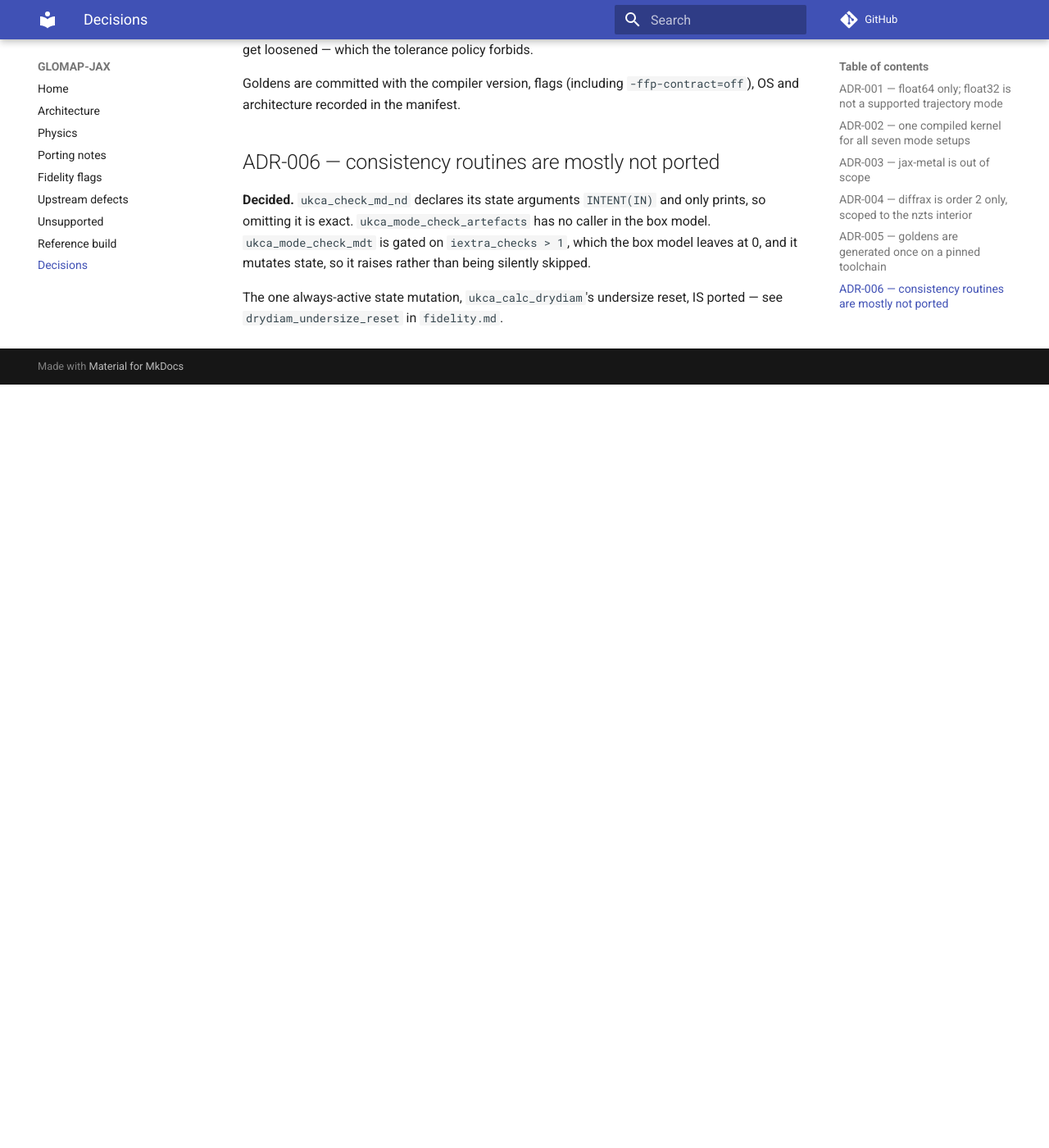
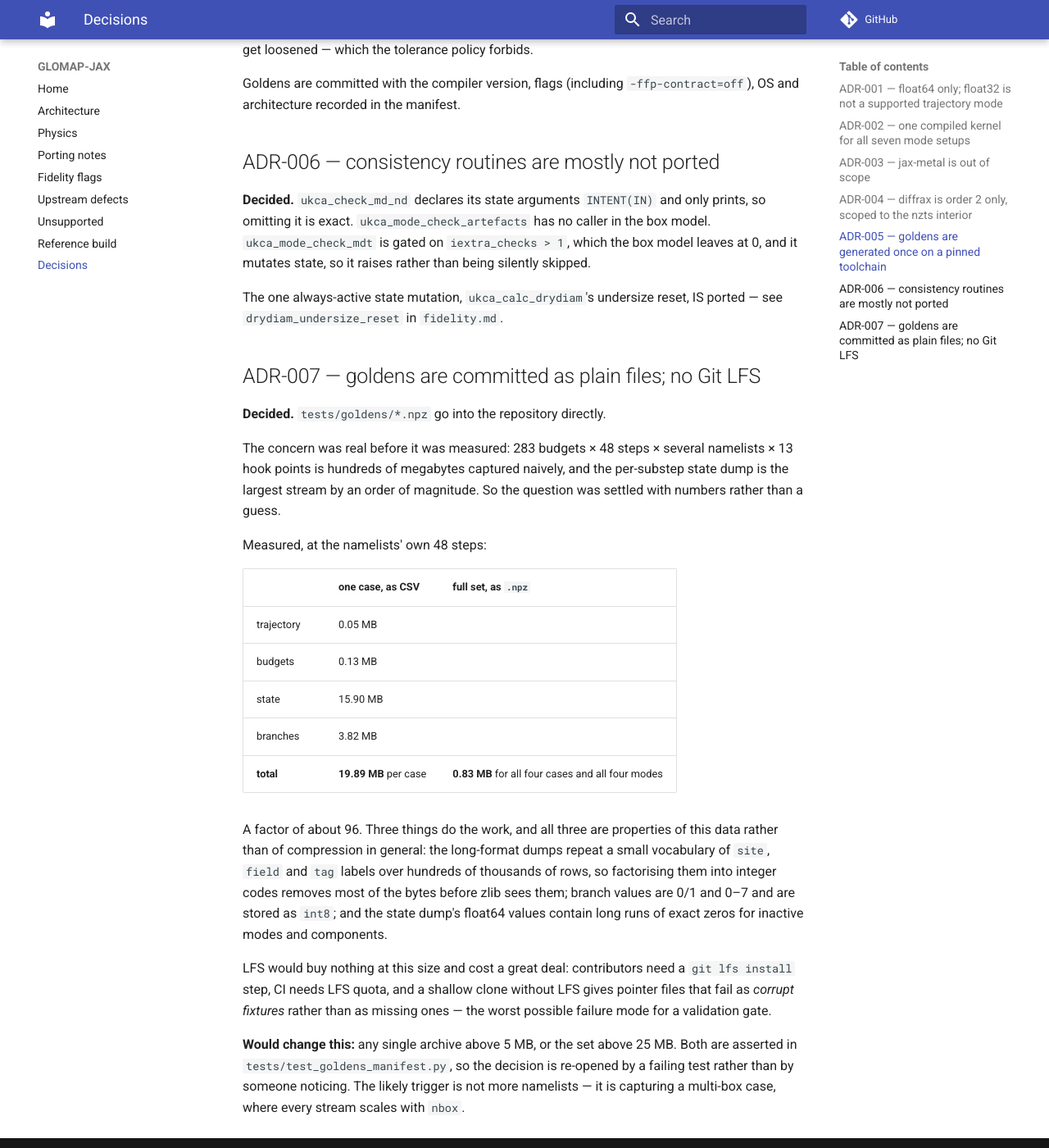
Before and after one commit to reflective-org/GLOMAP-JAX, an MkDocs documentation site: the page built from docs/KEY_DECISIONS.md, in a window 1280 px wide and 1400 px high, scrolled down 1697 px. Shown: the whole window at 82% size. Built offline with MkDocs 1.6.1 and Material for MkDocs 9.7.7, drawn with Linux system fonts in a browser that asks for light colours; comment, search, counter and statistics services are not loaded; before the commit the page ends 2166 px from its top, so only the background shows below that.

Commit message:
Decide the fixture size question with numbers (ADR-007)
Task 18. Goldens are committed as plain files; no Git LFS.

The concern was real before it was measured -- 283 budgets x 48 steps x
several namelists x 13 hook points is hundreds of megabytes captured
naively -- so it is settled with measurements rather than a guess. One
case is 19.89 MB as CSV, of which the per-substep state dump is 15.90 MB.
The full set, four cases x four modes, is 0.83 MB as .npz. A factor of 96.

All three reasons are properties of this data rather than of compression
in general: the long-format dumps repeat a small vocabulary of site, field
and tag labels over hundreds of thousands of rows, so factorising them to
integer codes removes most of the bytes before zlib sees them; branch
values are 0/1 and 0-7 and are stored as int8; and the state dump has long
runs of exact zeros for inactive modes and components.

LFS would buy nothing at this size and cost real things: a `git lfs
install` step for contributors, CI quota, and -- worst -- a clone without
LFS gives pointer files that fail as corrupt fixtures rather than missing
ones, which is the last failure mode a validation gate should have.

The budgets that re-open the decision (5 MB per archive, 25 MB for the
set) are asserted in the manifest test, so it is a failing test that
re-opens it and not someone noticing. The likely trigger is not more
namelists but a multi-box capture, where every stream scales with nbox.

Accepts: size assertions in tests/test_goldens_manifest.py; ADR recorded.

Co-Authored-By: Claude Opus 5 (1M context) <noreply@anthropic.com>
Claude-Session: https://claude.ai/code/session_01FG1oy8ih5kfCyXGdXL2epj

```diff
--- a/docs/KEY_DECISIONS.md
+++ b/docs/KEY_DECISIONS.md
@@ -81,3 +81,41 @@ silently skipped.
 
 The one always-active state mutation, `ukca_calc_drydiam`'s undersize reset, IS
 ported — see `drydiam_undersize_reset` in `fidelity.md`.
+
+## ADR-007 — goldens are committed as plain files; no Git LFS
+
+**Decided.** `tests/goldens/*.npz` go into the repository directly.
+
+The concern was real before it was measured: 283 budgets × 48 steps × several
+namelists × 13 hook points is hundreds of megabytes captured naively, and the
+per-substep state dump is the largest stream by an order of magnitude. So the
+question was settled with numbers rather than a guess.
+
+Measured, at the namelists' own 48 steps:
+
+| | one case, as CSV | full set, as `.npz` |
+|---|---|---|
+| trajectory | 0.05 MB | |
+| budgets | 0.13 MB | |
+| state | 15.90 MB | |
+| branches | 3.82 MB | |
+| **total** | **19.89 MB** per case | **0.83 MB** for all four cases and all four modes |
+
+A factor of about 96. Three things do the work, and all three are properties of
+this data rather than of compression in general: the long-format dumps repeat a
+small vocabulary of `site`, `field` and `tag` labels over hundreds of thousands
+of rows, so factorising them into integer codes removes most of the bytes before
+zlib sees them; branch values are 0/1 and 0–7 and are stored as `int8`; and the
+state dump's float64 values contain long runs of exact zeros for inactive modes
+and components.
+
+LFS would buy nothing at this size and cost a great deal: contributors need a
+`git lfs install` step, CI needs LFS quota, and a shallow clone without LFS
+gives pointer files that fail as *corrupt fixtures* rather than as missing ones
+— the worst possible failure mode for a validation gate.
+
+**Would change this:** any single archive above 5 MB, or the set above 25 MB.
+Both are asserted in `tests/test_goldens_manifest.py`, so the decision is
+re-opened by a failing test rather than by someone noticing. The likely trigger
+is not more namelists — it is capturing a multi-box case, where every stream
+scales with `nbox`.
```
Also changed, not shown: PROGRESS.md (+8 -5 lines), 1 other file.
